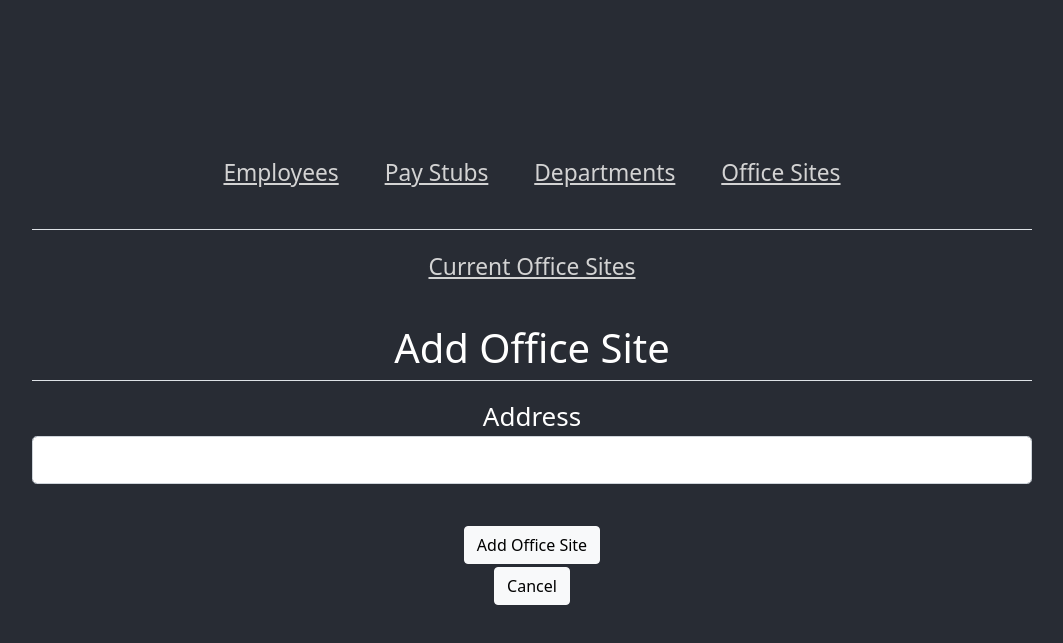
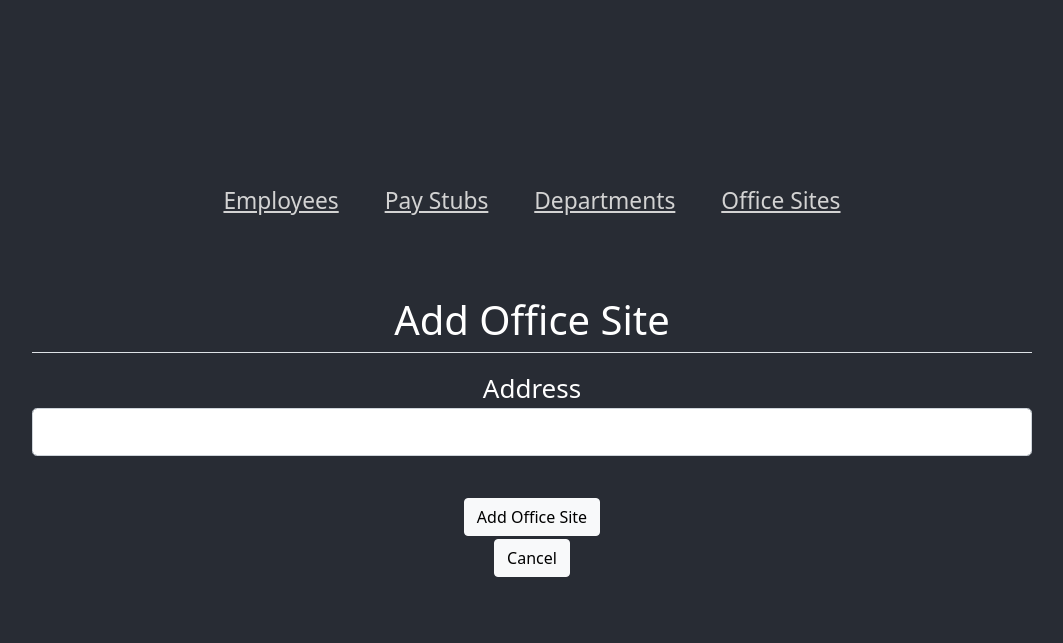
Before and after one commit to SamuelHaupt/projects, a Flask app: page /addofficesite in a window 1280 px wide. Shown: the top 643 px of the page, without its empty margins (108-1171 px from the left). Run offline with Flask 2, Linux system fonts and the light colour scheme; some libraries are stand-ins or nearby versions.

Commit message:
Deleted redirect when adding rows because already implemented with cancel button

```diff
--- a/templates/addDepart.html
+++ b/templates/addDepart.html
@@ -1,11 +1,7 @@
 {% extends 'layout.html' %}
 {% block layout_content %}
 
-    <div class='border-top pt-3'>
-        <small>
-            <a class='links' href='{{ url_for("departments") }}'>Current Departments</a>
-        </small>
-    </div>
+
     <br>
 
     <h1>Add Department</h1>
--- a/templates/addofficesite.html
+++ b/templates/addofficesite.html
@@ -1,11 +1,6 @@
 {% extends 'layout.html' %}
 {% block layout_content %}
 
-    <div class='border-top pt-3'>
-        <small>
-            <a class='links' href='{{ url_for("officesites") }}'>Current Office Sites</a>
-        </small>
-    </div>
     <br>
 
     <h1>Add Office Site</h1>
--- a/templates/addpaystub.html
+++ b/templates/addpaystub.html
@@ -1,11 +1,6 @@
 {% extends 'layout.html' %}
 {% block layout_content %}
 
-    <div class='border-top pt-3'>
-        <small>
-            <a class='links' href='{{ url_for("paystubs") }}'>Current Pay Stubs</a>
-        </small>
-    </div>
     <br>
 
     <h1>Add Pay Stub</h1>
```
